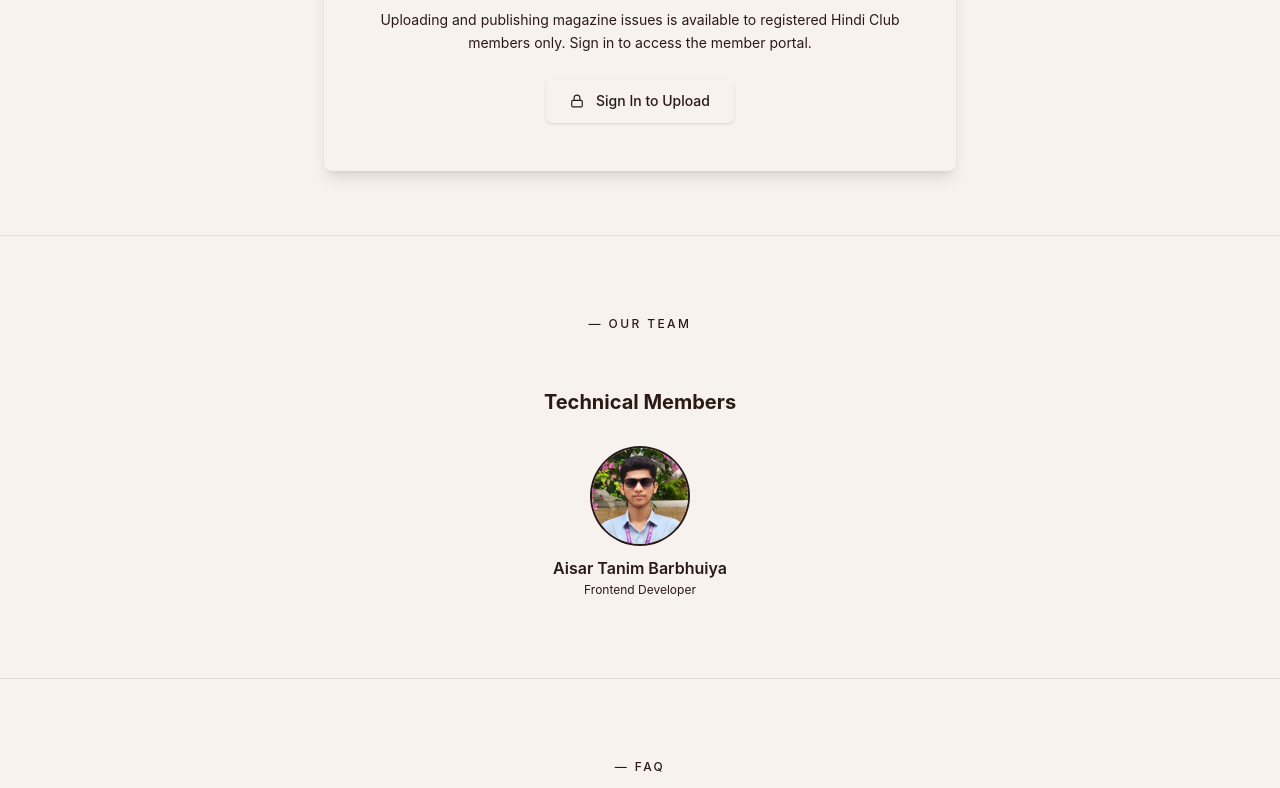
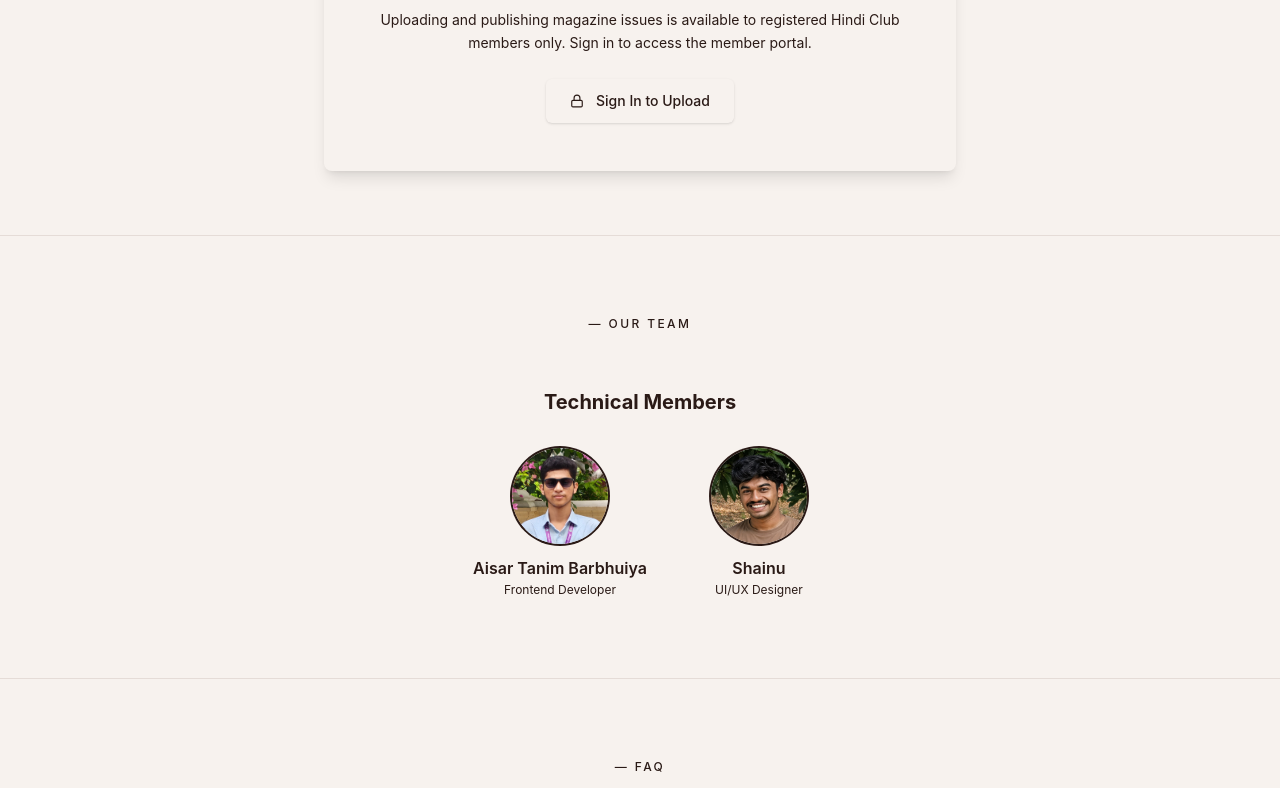
Before and after one commit to feni5055/yuva-udaan, a React (Vite) app: page / in a window 1280 px wide. Shown: the part 1601-2389 px from the top of the page. Built offline with nearby package versions, Linux system fonts and the light colour scheme; no server answers; the database is empty; a web font is replaced by a local one.

Commit message:
Add Shainu to technical team

```diff
--- a/src/app/pages/Home.tsx
+++ b/src/app/pages/Home.tsx
@@ -6,6 +6,7 @@ import {
 import { useNavigate } from "react-router";
 import { useTheme, useLang, useAuth } from "../AppContext";
 import aisarTanimBarbhuiyaPhoto from "../../imports/aisar-tanim-barbhuiya.jpeg";
+import shainuPhoto from "../../imports/shainu-ui-ux-designer.jpeg";
 import {
   listAuthors,
   listCategories,
@@ -419,7 +420,7 @@ function ContributorsSection({ authors }: { authors: Author[] }) {
   const technicalMembers = authors
     .filter((author) => !author.bio.toLowerCase().includes("leader"))
     .sort((a, b) => {
-      const technicalOrder = ["fenil muneer v p", "aisar tanim barbhuiya"];
+      const technicalOrder = ["fenil muneer v p", "aisar tanim barbhuiya", "shainu"];
       const rank = (name: string) => {
         const index = technicalOrder.indexOf(name.toLowerCase());
         return index === -1 ? technicalOrder.length : index;
@@ -613,13 +614,20 @@ export default function Home() {
 
   const databaseTeamMembers = authors.filter((author) => author.bio.trim().length > 0);
   const teamMembers: Author[] = [
-    ...databaseTeamMembers.filter((author) => author.displayName.toLowerCase() !== "aisar tanim barbhuiya"),
+    ...databaseTeamMembers.filter((author) => !["aisar tanim barbhuiya", "shainu"].includes(author.displayName.toLowerCase())),
     {
       id: "team-aisar-tanim-barbhuiya",
       profileId: null,
       displayName: "Aisar Tanim Barbhuiya",
       bio: "Frontend Developer",
       avatarUrl: aisarTanimBarbhuiyaPhoto,
+    },
+    {
+      id: "team-shainu",
+      profileId: null,
+      displayName: "Shainu",
+      bio: "UI/UX Designer",
+      avatarUrl: shainuPhoto,
     },
   ];
 
```
Also changed, not shown: src/imports/shainu-ui-ux-designer.jpeg (added).
